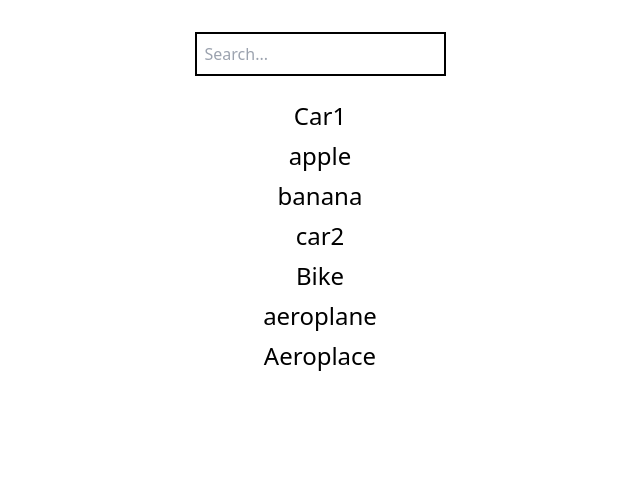
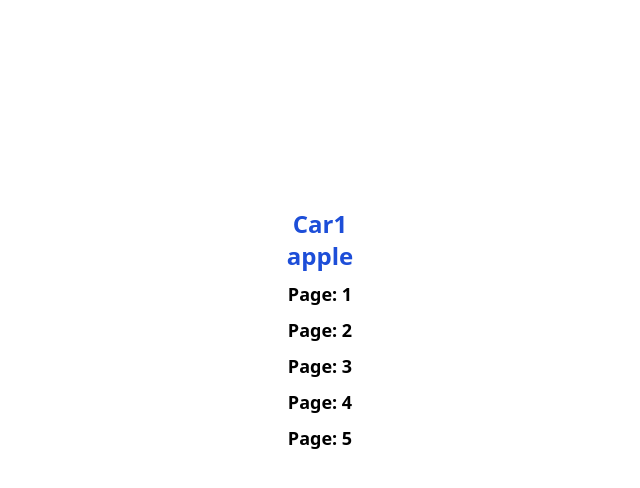
Before and after one commit to gopallchoudhary/React-30-days, a React (Vite) app: page / in a window 1280 px wide. Shown: the top 488 px of the page, without its empty margins (320-960 px from the left). Built offline with nearby package versions, Linux system fonts and the light colour scheme.

Commit message:
added day-15

```diff
--- /dev/null
+++ b/src/Fifteen.jsx
@@ -0,0 +1,55 @@
+import React, { useState } from "react";
+
+function Fifteen({ items, itemsPerPage }) {
+  const [currentPage, setCurrentPage] = useState(1);
+  const indexOfLastItem = currentPage * itemsPerPage;
+  const indexOfFirstItem = indexOfLastItem - itemsPerPage;
+  const currentItems = items.slice(indexOfFirstItem, indexOfLastItem);
+
+  console.log(currentItems);
+  const nextPage = () => {
+    setCurrentPage((prev) => prev + 1);
+  };
+  const prevPage = () => {
+    setCurrentPage((prev) => prev - 1);
+  };
+
+  const pageNo = [];
+  for (let i = 1; i <= Math.ceil(items.length / itemsPerPage); i++) {
+    pageNo.push(i);
+  }
+
+  return (
+    <div className="mt-44 flex flex-col">
+      {currentItems.map((item, index) => (
+        <h1 key={index} className="text-2xl font-semibold text-blue-700">
+          {item}
+        </h1>
+      ))}
+      {/* <button
+        onClick={nextPage}
+        className=" w-1/6 mx-auto border-2 p-2 mt-2 rounded-xl bg-blue-400 text-white font-semibold"
+      >
+        Next Page
+      </button>
+      <button
+        onClick={prevPage}
+        className="w-1/6 mx-auto border-2 p-2 mt-2 rounded-xl bg-blue-400 text-white font-semibold"
+      >
+        Previous Page
+      </button> */}
+
+      {pageNo.map((num) => (
+        <p
+          key={num}
+          onClick={() => setCurrentPage(num)}
+          className="hover:cursor-pointer font-semibold text-lg mt-2"
+        >
+          Page: {num}
+        </p>
+      ))}
+    </div>
+  );
+}
+
+export default Fifteen;
--- a/src/main.jsx
+++ b/src/main.jsx
@@ -16,6 +16,7 @@ import Eleven from "./Eleven.jsx";
 import Twelve from "./Twelve.jsx";
 import Thirteen from "./Thirteen.jsx";
 import Fourteen from "./Fourteen.jsx";
+import Fifteen from "./Fifteen.jsx";
 const items = [
   "Car1",
   "apple",
@@ -24,6 +25,8 @@ const items = [
   "Bike",
   "aeroplane",
   "Aeroplace",
+  "Laptop",
+  "Mobile"
 ];
 
 createRoot(document.getElementById("root")).render(
@@ -42,6 +45,7 @@ createRoot(document.getElementById("root")).render(
     {/* <Eleven /> */}
     {/* <Twelve/> */}
     {/* <Thirteen/> */}
-    <Fourteen items={items} />
+    {/* <Fourteen items={items} /> */}
+    <Fifteen items={items} itemsPerPage={2}/>
   </>
 );
```
